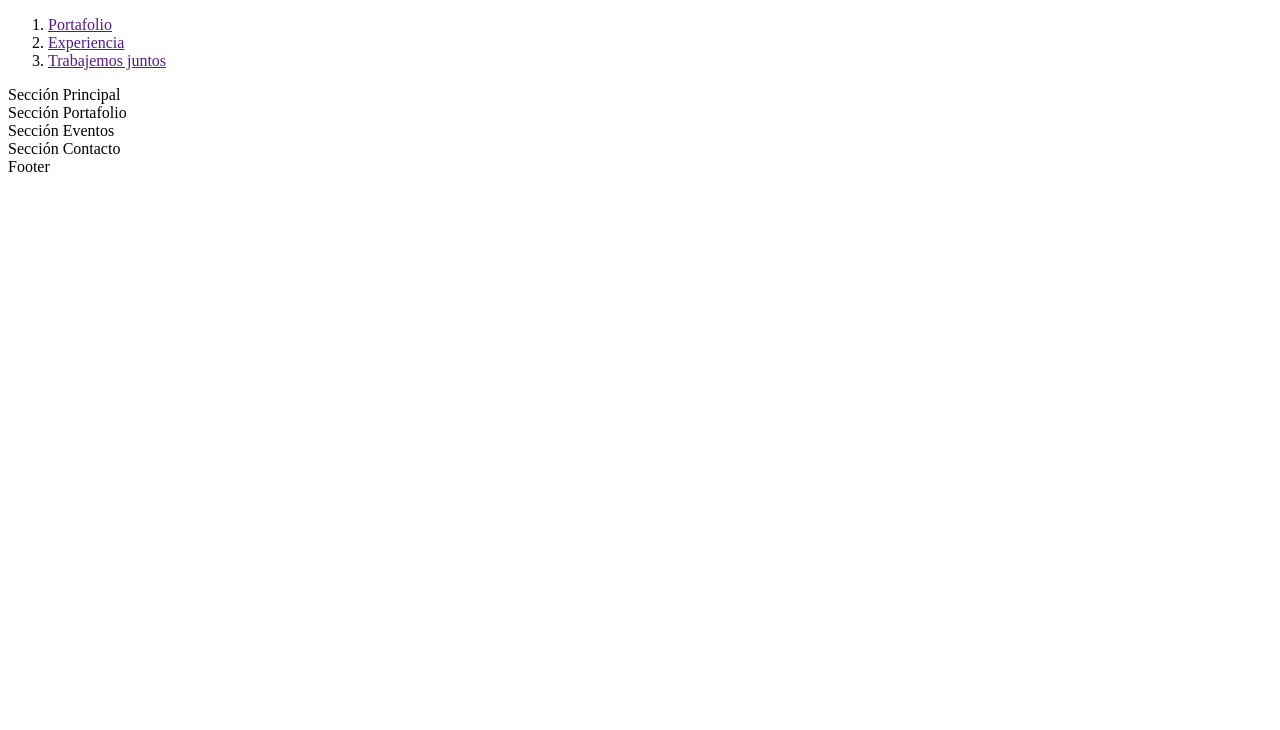
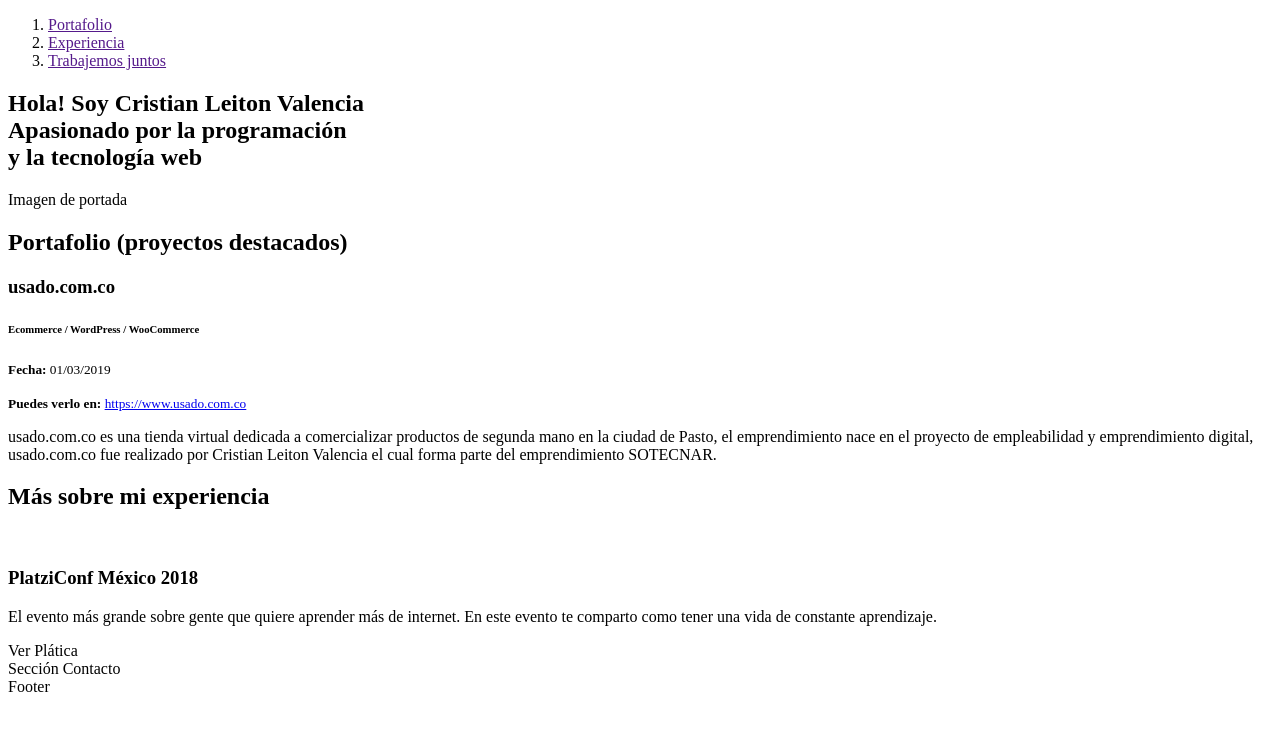
Before and after one commit to crileiton/portafolio, a plain HTML site: page index.html in a window 1280 px wide. Drawn offline with Linux system fonts and the light colour scheme.

Commit message:
3 commit: Esquelo HTML - parte 2

```diff
--- a/index.html
+++ b/index.html
@@ -35,9 +35,39 @@
     </nav>
   </header>
   <!--Etiqueta dedicada cada sección: Principal, proyectos, experiencia, contacto, footer -->
-  <section>Sección Principal</section>
-  <section>Sección Portafolio</section>
-  <section>Sección Eventos</section>
+  <section>
+    <h1>
+      Hola! Soy <strong>Cristian Leiton Valencia</strong> <br> Apasionado por la <strong>programación</strong> <br> y la
+      tecnología <strong>web</strong>
+    </h1>
+    <img src="" alt="">Imagen de portada
+  </section>
+  <section>
+    <h2>Portafolio (proyectos destacados)</h2>
+    <article>
+      <h3>usado.com.co</h3>
+      <h6>Ecommerce / WordPress / WooCommerce</h6>
+      <p><small><strong>Fecha: </strong> 01/03/2019</small></p>
+      <p><small><strong>Puedes verlo en: </strong><a href="https://www.usado.com.co"
+            target="_blank">https://www.usado.com.co</a></small></p>
+      <p>usado.com.co es una tienda virtual dedicada a comercializar productos de segunda mano en la ciudad de Pasto,
+        el emprendimiento nace en el proyecto de empleabilidad y emprendimiento digital, usado.com.co
+        fue realizado por Cristian Leiton Valencia el cual forma parte del emprendimiento SOTECNAR.
+      </p>
+    </article>
+  </section>
+  <section>
+    <h2>Más sobre mi experiencia</h2>
+    <article>
+      <figure>
+        <img>
+      </figure>
+      <h3>PlatziConf México 2018</h3>
+      <p>El evento más grande sobre gente que quiere aprender más de internet. En este evento te comparto como tener una
+        vida de constante aprendizaje.</p>
+        <a>Ver Plática</a>
+    </article>
+  </section>
   <section>Sección Contacto</section>
   <!--Etiqueta dedicada al footer-->
   <footer>Footer</footer>
```
